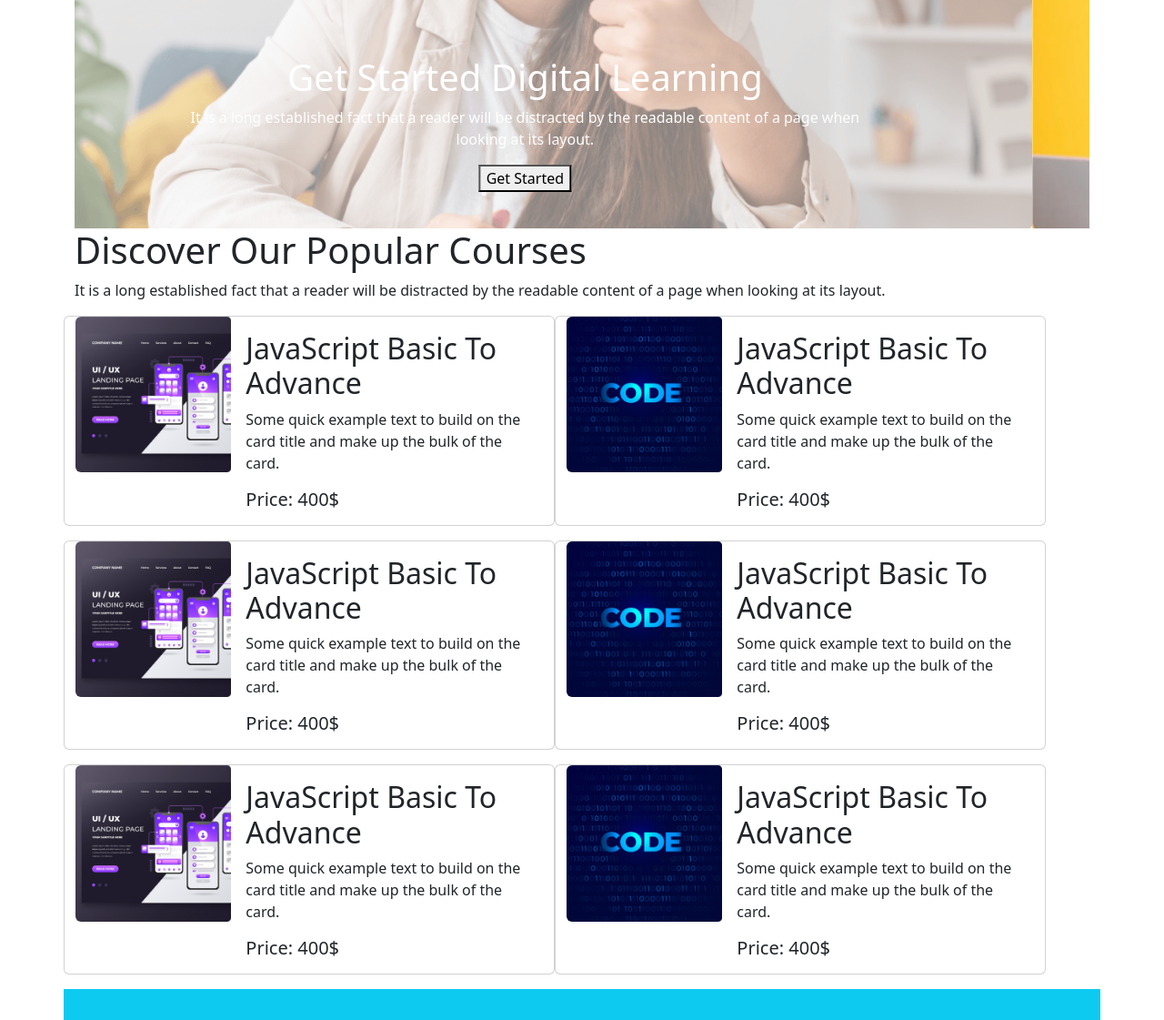
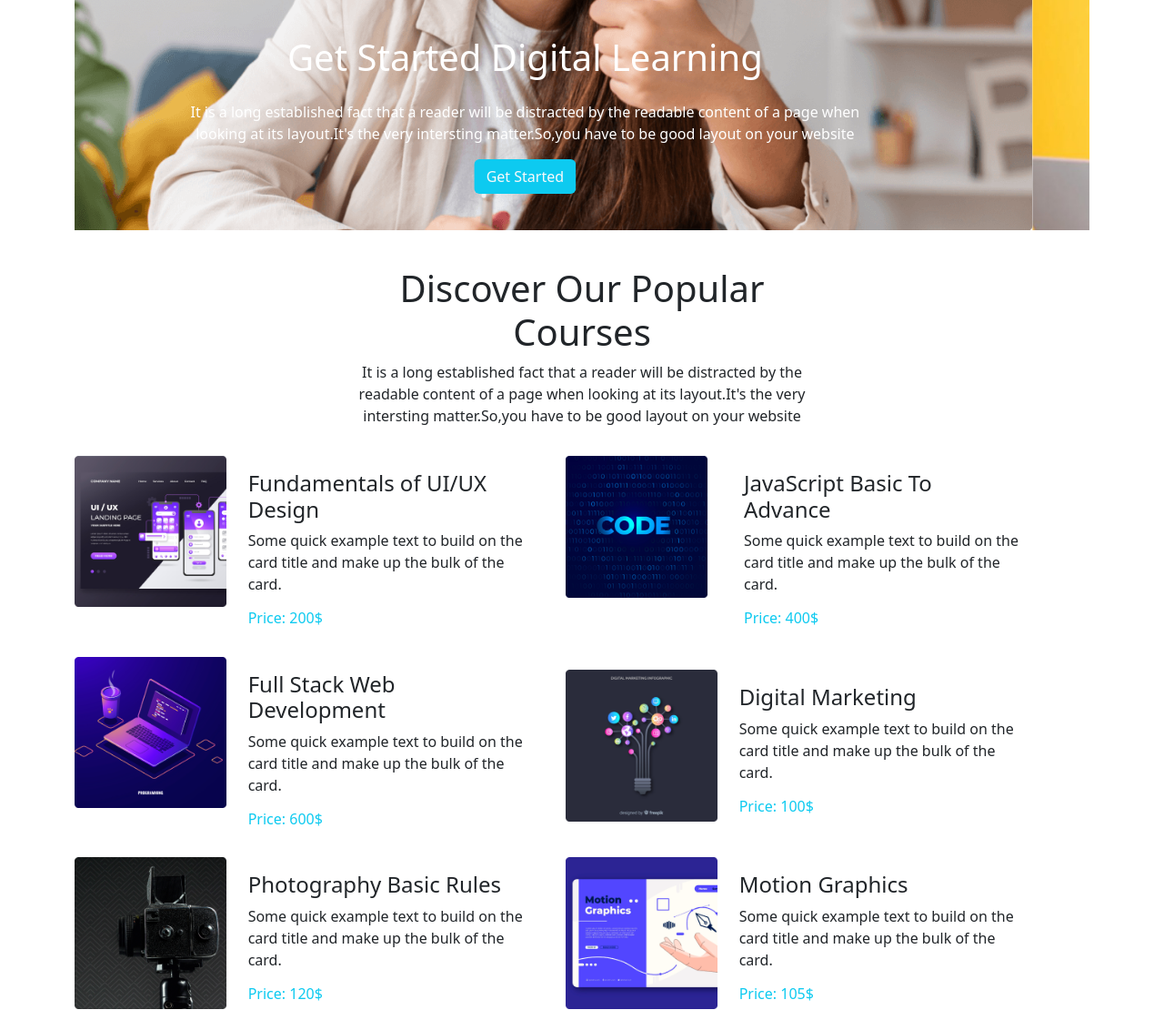
Before and after one commit to ImtiazUddin28/edTech_website_practice_three, a plain HTML site: page index.html in a window 1280 px wide. Shown: the part 397-1518 px from the top of the page at 91% size. Drawn offline with nearby package versions, Linux system fonts and the light colour scheme.

Commit message:
all most done

```diff
--- a/index.html
+++ b/index.html
@@ -12,55 +12,57 @@
 <body>
     <!-- start_navbar_section -->
 
-    <nav class="navbar navbar-expand-lg">
-        <div class="container">
-            <a class="navbar-brand text-dark border-1 border-dark" href="#">Education Technology</a>
+    <nav class="navbar navbar-expand-lg  p-2">
+        <div class="container d-flex justify-content-evenly">
+          <h1 class="navbar-brand text-warning font-weight-bold text-uppercase">Education Technology</h1>
           <button class="navbar-toggler" type="button" data-bs-toggle="collapse" data-bs-target="#navbarNavAltMarkup" aria-controls="navbarNavAltMarkup" aria-expanded="false" aria-label="Toggle navigation">
             <span class="navbar-toggler-icon"></span>
           </button>
-          <div class="collapse navbar-collapse" id="navbarNavAltMarkup">
-            <div class="navbar-nav d-flex justify-content-center">
-              <a class="nav-link active" aria-current="page" href="#">Home</a>
-              <a class="nav-link" href="#">Courses</a>
-              <a class="nav-link" href="#">Deals</a>
-              <a class="nav-link " href="#">Success</a>
-              <a class="nav-link " href="#">About</a>
-              <a class="nav-link " href="#">Register</a>
+            <div class="collapse navbar-collapse justify-content-end" id="navbarNavAltMarkup">
+              <div class="navbar-nav m-auto">
+                <a class="nav-link px-4  active" aria-current="page" href="#">Home</a>
+                <a class="nav-link px-4 " href="#">Courses</a>
+                <a class="nav-link px-4 " href="#">Deals</a>
+                <a class="nav-link px-4 " href="#">Success</a>
+                <a class="nav-link px-4 " href="#">About</a>
+                <a class="nav-link px-4 " href="#">Register</a>
+             </div>
              <div class="button">
               <button class="btn text-info border-info justify-content-endsd">Register</button>
             </div>
             </div>
+
           </div>
 
         </div>
       </nav>
     <!-- end_navbar_section -->
     <!-- start_carousel_section -->
-    <div id="carouselExampleControls" class="container carousel slide" data-bs-ride="carousel">
+    <div id="carouselExampleControls" class="container carousel slide pb-4" data-bs-ride="carousel">
         <div class="carousel-inner">
           <div class="carousel-item active">
-            <img src="images/cover/cover-1.png" class="d-block w-100 h-auto opacity-50" alt="...">
-            <div class="carousel-caption d-none d-md-block">
-                <h1>Get Started Digital Learning</h1>
-                <p>It is a long established fact that a reader will be distracted by the readable content of a page when looking at its layout.</p>
-                <button>Get Started</button>
+            <img src="images/cover/cover-1.png" class="d-block w-100" alt="...">
+            <div class="carousel-caption d-none d-md-block w-30 m-auto">
+                <h1 class="p-3">Get Started Digital Learning</h1>
+                <p>It is a long established fact that a reader will be distracted by the readable content of a page when looking at its layout.It's the very intersting matter.So,you have to be good layout on your website</p>
+                <button class="btn bg-info text-light">Get Started</button>
               </div>
           </div>
           <div class="carousel-item">
             <img src="images/cover/cover-2.jpg" class="d-block w-100" alt="...">
-            <div class="carousel-caption d-none d-md-block">
-                <h1>Get Started Digital Learning</h1>
-                <p>It is a long established fact that a reader will be distracted by the readable content of a page when looking at its layout.</p>
-                <button>Get Started</button>
+            <div class="carousel-caption d-none d-md-block w-30 m-auto">
+              <h1 class="p-3">Get Started Digital Learning</h1>
+              <p>It is a long established fact that a reader will be distracted by the readable content of a page when looking at its layout.It's the very intersting matter.So,you have to be good layout on your website</p>
+              <button class="btn bg-info text-light">Get Started</button>
             </div>
 
           </div>
           <div class="carousel-item">
             <img src="images/cover/cover-3.jpg" class="d-block w-100" alt="...">
-            <div class="carousel-caption d-none d-md-block">
-                <h1>Get Started Digital Learning</h1>
-                <p>It is a long established fact that a reader will be distracted by the readable content of a page when looking at its layout.</p>
-                <button>Get Started</button>
+            <div class="carousel-caption d-none d-md-block w-30 m-auto">
+              <h1 class="p-3">Get Started Digital Learning</h1>
+              <p>It is a long established fact that a reader will be distracted by the readable content of a page when looking at its layout.It's the very intersting matter.So,you have to be good layout on your website</p>
+              <button class="btn bg-info text-light">Get Started</button>
             </div>
           </div>
         </div>
@@ -76,102 +78,106 @@
 
     <!-- end_carousel_section -->
     <!-- start_popular_courses_section -->
-    <div class="container popular_course">
-        <div class="heading">
-            <h1>Discover Our Popular Courses</h1>
-            <p>It is a long established fact that a reader will be distracted by the readable content of a page when looking at its layout.</p>
+    <div class="container popular_course pb-5">
+        <div class="heading w-50 m-auto p-3">
+            <h1 class="text-center">Discover Our Popular Courses</h1>
+            <p class="text-center">It is a long established fact that a reader will be distracted by the readable content of a page when looking at its layout.It's the very intersting matter.So,you have to be good layout on your website</p>
         </div>
-        <div class="card-group">
-            <div class="row">
-              <div class="card mb-3" style="max-width: 540px;">
-                  <div class="row g-0">
+        <div class="card-group m-auto">
+            <div class="row mb-3">
+              <div class="card d-flex justify-content-center align-content-center border-0" style="max-width: 540px;">
+                  <div class="row g-2">
                     <div class="col-md-4">
-                      <img src="images/course/course-1.png" class="img-fluid rounded-start" alt="...">
+                      <img src="images/course/course-1.png" class="img-fluid w-100" alt="...">
                     </div>
                     <div class="col-md-8">
                       <div class="card-body">
-                        <h2 class="card-title">JavaScript Basic To Advance</h2>
+                        <h4 class="card-title">Fundamentals of UI/UX Design</h4>
                         <p class="card-text">Some quick example text to build on the card title and make up the bulk of the card.</p>
-                        <h5 class="card-text">Price: 400$</h5>
+                        <h6 class="card-text text-info">Price: 200$</h6>
                       </div>
                     </div>
                   </div>
                 </div>
-              <div class="card mb-3" style="max-width: 540px;">
-                  <div class="row g-0">
+              <div class="card d-flex justify-content-center align-content-center border-0" style="max-width: 540px;">
+                  <div class="row">
                     <div class="col-md-4">
-                      <img src="images/course/course-2.png" class="img-fluid rounded-start" alt="...">
+                      <img src="images/course/course-2.png" class="img-fluid w-100" alt="...">
                     </div>
                     <div class="col-md-8">
                       <div class="card-body">
-                        <h2 class="card-title">JavaScript Basic To Advance</h2>
+                        <h4 class="card-title">JavaScript Basic To Advance</h4>
                         <p class="card-text">Some quick example text to build on the card title and make up the bulk of the card.</p>
-                        <h5 class="card-text">Price: 400$</h5>
+                        <h6 class="card-text text-info">Price: 400$</h6>
                       </div>
                     </div>
                   </div>
                 </div>
+
             </div>
-            <div class="row">
-              <div class="card mb-3" style="max-width: 540px;">
-                  <div class="row g-0">
+            <div class="row mb-3">
+              <div class="card d-flex justify-content-center align-content-center border-0" style="max-width: 540px;">
+                  <div class="row g-2">
                     <div class="col-md-4">
-                      <img src="images/course/course-1.png" class="img-fluid rounded-start" alt="...">
+                      <img src="images/course/course-3.png" class="img-fluid w-100" alt="...">
                     </div>
                     <div class="col-md-8">
                       <div class="card-body">
-                        <h2 class="card-title">JavaScript Basic To Advance</h2>
+                        <h4 class="card-title">Full Stack Web Development</h4>
                         <p class="card-text">Some quick example text to build on the card title and make up the bulk of the card.</p>
-                        <h5 class="card-text">Price: 400$</h5>
+                        <h6 class="card-text text-info">Price: 600$</h6>
                       </div>
                     </div>
                   </div>
                 </div>
-              <div class="card mb-3" style="max-width: 540px;">
-                  <div class="row g-0">
+              <div class="card d-flex justify-content-center align-content-center border-0" style="max-width: 540px;">
+                  <div class="row g-2">
                     <div class="col-md-4">
-                      <img src="images/course/course-2.png" class="img-fluid rounded-start" alt="...">
+                      <img src="images/course/course-4.png" class="img-fluid w-100" alt="...">
                     </div>
                     <div class="col-md-8">
                       <div class="card-body">
-                        <h2 class="card-title">JavaScript Basic To Advance</h2>
+                        <h4 class="card-title">Digital Marketing</h4>
                         <p class="card-text">Some quick example text to build on the card title and make up the bulk of the card.</p>
-                        <h5 class="card-text">Price: 400$</h5>
+                        <h6 class="card-text text-info">Price: 100$</h6>
                       </div>
                     </div>
                   </div>
                 </div>
+
             </div>
-            <div class="row">
-              <div class="card mb-3" style="max-width: 540px;">
-                  <div class="row g-0">
+            <div class="row mb-3" >
+              <div class="card d-flex justify-content-center align-content-center border-0" style="max-width: 540px;">
+                  <div class="row g-2">
                     <div class="col-md-4">
-                      <img src="images/course/course-1.png" class="img-fluid rounded-start" alt="...">
+                      <img src="images/course/course-5.png" class="img-fluid w-100" alt="...">
                     </div>
                     <div class="col-md-8">
                       <div class="card-body">
-                        <h2 class="card-title">JavaScript Basic To Advance</h2>
+                        <h4 class="card-title">Photography Basic Rules</h4>
                         <p class="card-text">Some quick example text to build on the card title and make up the bulk of the card.</p>
-                        <h5 class="card-text">Price: 400$</h5>
+                        <h6 class="card-text text-info">Price: 120$</h6>
                       </div>
                     </div>
                   </div>
                 </div>
-              <div class="card mb-3" style="max-width: 540px;">
-                  <div class="row g-0">
+              <div class="card d-flex justify-content-center align-content-center border-0" style="max-width: 540px;">
+                  <div class="row g-2">
                     <div class="col-md-4">
-                      <img src="images/course/course-2.png" class="img-fluid rounded-start" alt="...">
+                      <img src="images/course/course-6.png" class="img-fluid w-100" alt="...">
                     </div>
                     <div class="col-md-8">
                       <div class="card-body">
-                        <h2 class="card-title">JavaScript Basic To Advance</h2>
+                        <h4 class="card-title">Motion Graphics</h4>
                         <p class="card-text">Some quick example text to build on the card title and make up the bulk of the card.</p>
-                        <h5 class="card-text">Price: 400$</h5>
+                        <h6 class="card-text text-info">Price: 105$</h6>
                       </div>
                     </div>
                   </div>
                 </div>
+
             </div>
+
         </div>
     </div>
     <!-- end_popular_courses_section -->
```
Lines whose indentation alone changed are shown as unchanged.
